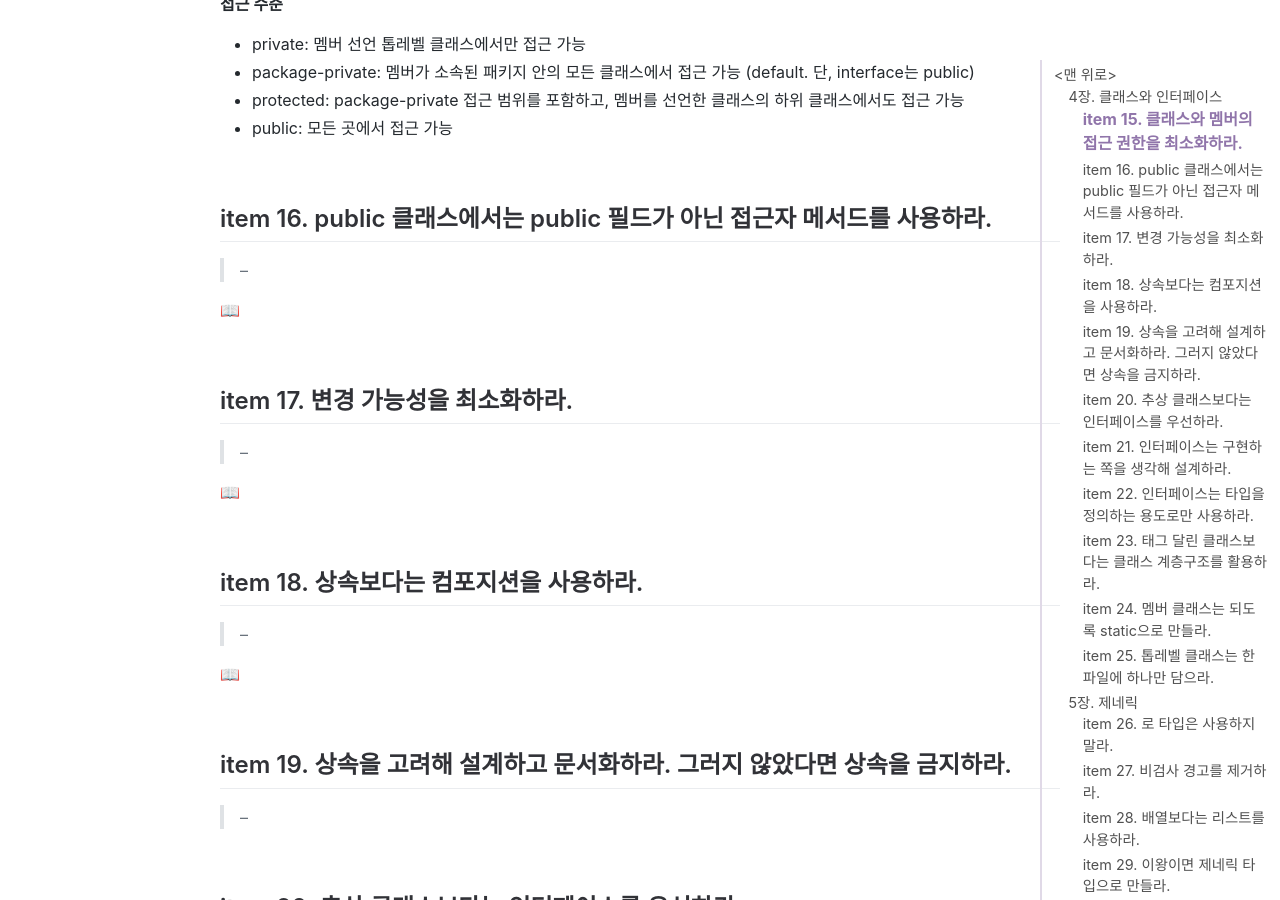
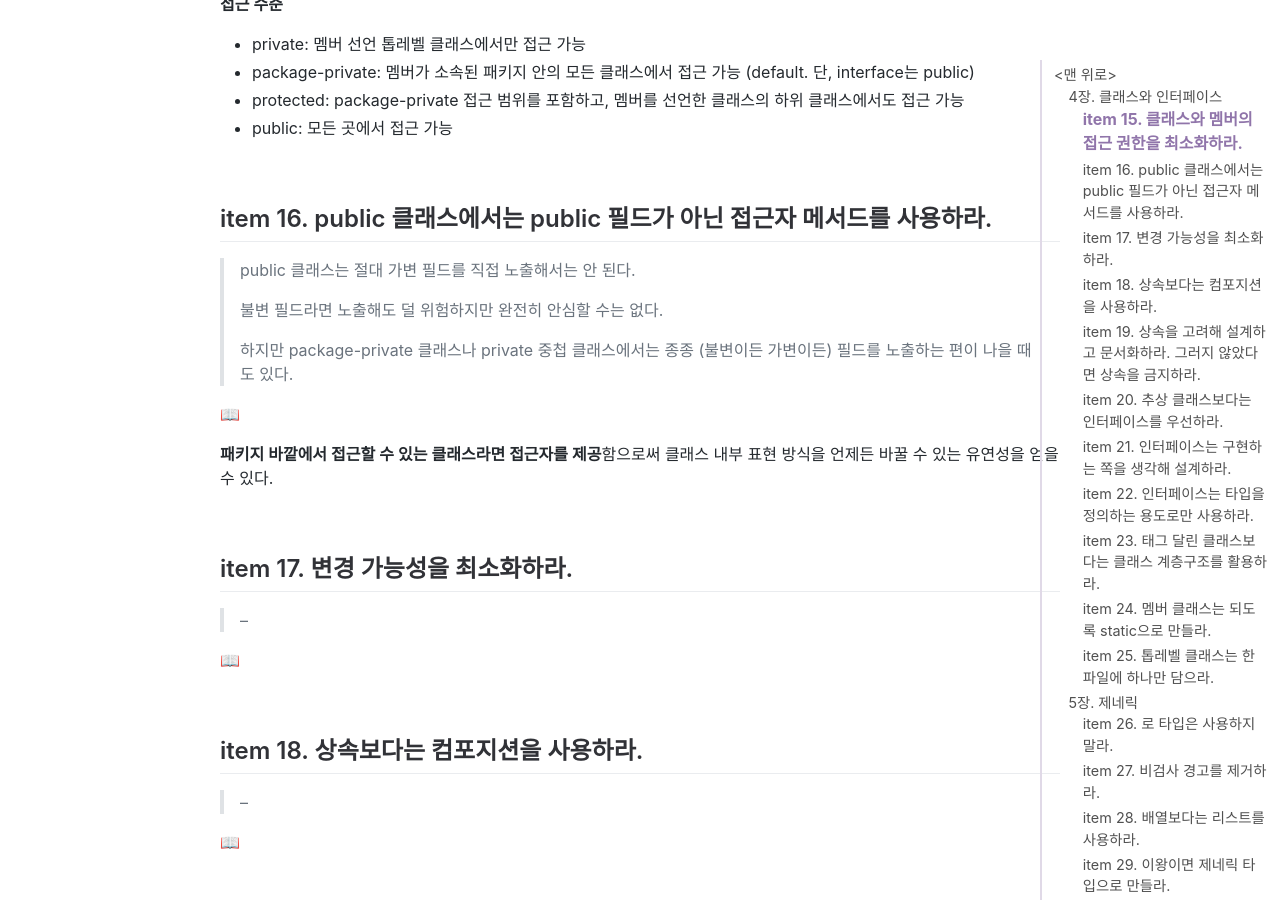
Before and after one commit to jihunparkme/jihunparkme.github.io, a Jekyll site: the page built from _posts/2023-04-22-Effective-Java-Class-Interface-Generics.md, in a window 1280 px wide and 900 px high, scrolled down 1661 px. Built offline with Jekyll 4.4.1, drawn with Linux system fonts in a browser that asks for light colours; nearby versions of some CDN libraries; comment, search, counter and statistics services are not loaded.

Commit message:
[EJ] item 16. public 클래스에서는 public 필드가 아닌 접근자 메서드를 사용하라.

```diff
--- a/_posts/2023-04-22-Effective-Java-Class-Interface-Generics.md
+++ b/_posts/2023-04-22-Effective-Java-Class-Interface-Generics.md
@@ -58,9 +58,15 @@ featured-img: EFF_JAVA
 
 ## item 16. public 클래스에서는 public 필드가 아닌 접근자 메서드를 사용하라.
 
-> --
+> public 클래스는 절대 가변 필드를 직접 노출해서는 안 된다.
+>
+> 불변 필드라면 노출해도 덜 위험하지만 완전히 안심할 수는 없다.
+>
+> 하지만 package-private 클래스나 private 중첩 클래스에서는 종종 (불변이든 가변이든) 필드를 노출하는 편이 나을 때도 있다.
 
 📖
+
+**패키지 바깥에서 접근할 수 있는 클래스라면 접근자를 제공**함으로써 클래스 내부 표현 방식을 언제든 바꿀 수 있는 유연성을 얻을 수 있다.
 
 <br>
 
```
